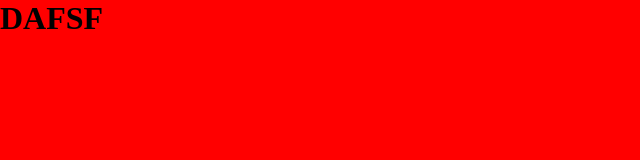
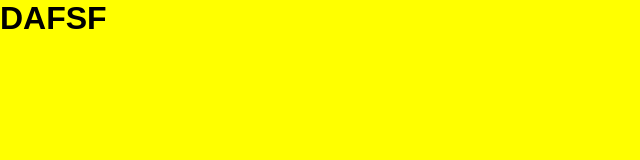
Before and after one commit to saurvkmr0/saurvkmr0.github.io, a plain HTML site: page index.html in a window 1280 px wide. Shown: the whole page, without its empty margins (0-640 px from the left). Drawn offline with Linux system fonts and the light colour scheme.

Commit message:
Update style.css

```diff
--- a/style.css
+++ b/style.css
@@ -1,7 +1,8 @@
 *{
     padding:0;
     margin:0;
+    font-family:sans-serif;
 }
 body{
-    background-color: red;
+    background-color: yellow;
 }
```
